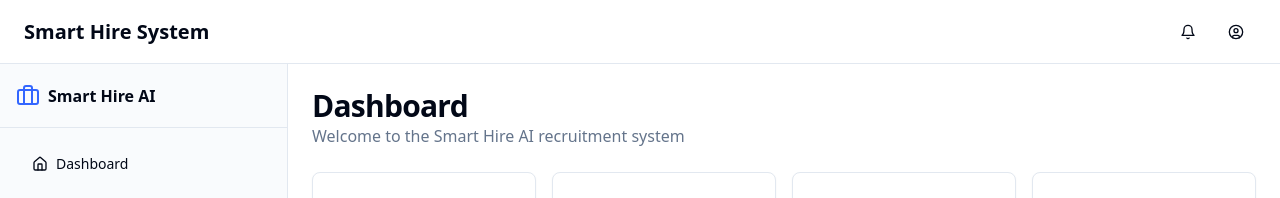
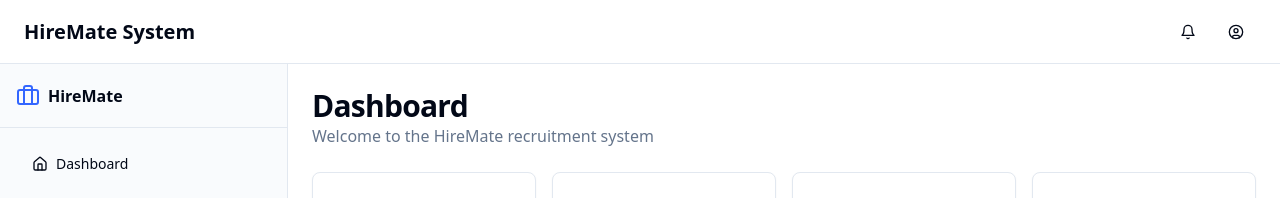
Before and after one commit to prathmbavge/HireMate, a React (Vite) app: page / in a window 1280 px wide. Shown: the top 198 px of the page. Built offline with nearby package versions, Linux system fonts and the light colour scheme.

Commit message:
Rename project to HireMate
Update project name in various files.

```diff
--- a/index.html
+++ b/index.html
@@ -1,13 +1,14 @@
+
 <!DOCTYPE html>
 <html lang="en">
   <head>
     <meta charset="UTF-8" />
     <meta name="viewport" content="width=device-width, initial-scale=1.0" />
-    <title>smart-hire-system</title>
+    <title>HireMate</title>
     <meta name="description" content="Lovable Generated Project" />
     <meta name="author" content="Lovable" />
 
-    <meta property="og:title" content="smart-hire-system" />
+    <meta property="og:title" content="HireMate" />
     <meta property="og:description" content="Lovable Generated Project" />
     <meta property="og:type" content="website" />
     <meta property="og:image" content="https://lovable.dev/opengraph-image-p98pqg.png" />
--- a/src/components/layout/Header.tsx
+++ b/src/components/layout/Header.tsx
@@ -10,10 +10,10 @@ const Header = () => {
           <MenuIcon className="h-5 w-5" />
           <span className="sr-only">Toggle menu</span>
         </Button>
-        <h1 className="text-lg font-semibold">Smart Hire</h1>
+        <h1 className="text-lg font-semibold">HireMate</h1>
       </div>
       <div className="hidden md:flex">
-        <h1 className="text-xl font-semibold">Smart Hire System</h1>
+        <h1 className="text-xl font-semibold">HireMate System</h1>
       </div>
       <div className="flex items-center gap-2">
         <Button variant="ghost" size="icon" className="rounded-full">
--- a/src/components/layout/Sidebar.tsx
+++ b/src/components/layout/Sidebar.tsx
@@ -17,7 +17,7 @@ const Sidebar = () => {
       <div className="flex h-16 items-center border-b px-4">
         <Link to="/" className="flex items-center gap-2 font-semibold">
           <BriefcaseIcon className="h-6 w-6 text-recruit-primary" />
-          <span>Smart Hire AI</span>
+          <span>HireMate</span>
         </Link>
       </div>
       <div className="flex flex-col gap-2 p-4">
--- a/src/pages/Dashboard.tsx
+++ b/src/pages/Dashboard.tsx
@@ -25,7 +25,7 @@ const Dashboard = () => {
       <div>
         <h1 className="text-3xl font-bold tracking-tight">Dashboard</h1>
         <p className="text-muted-foreground">
-          Welcome to the Smart Hire AI recruitment system
+          Welcome to the HireMate recruitment system
         </p>
       </div>
 
```
Also changed, not shown: 1 other file (tests, documents, lock files or other folders).
